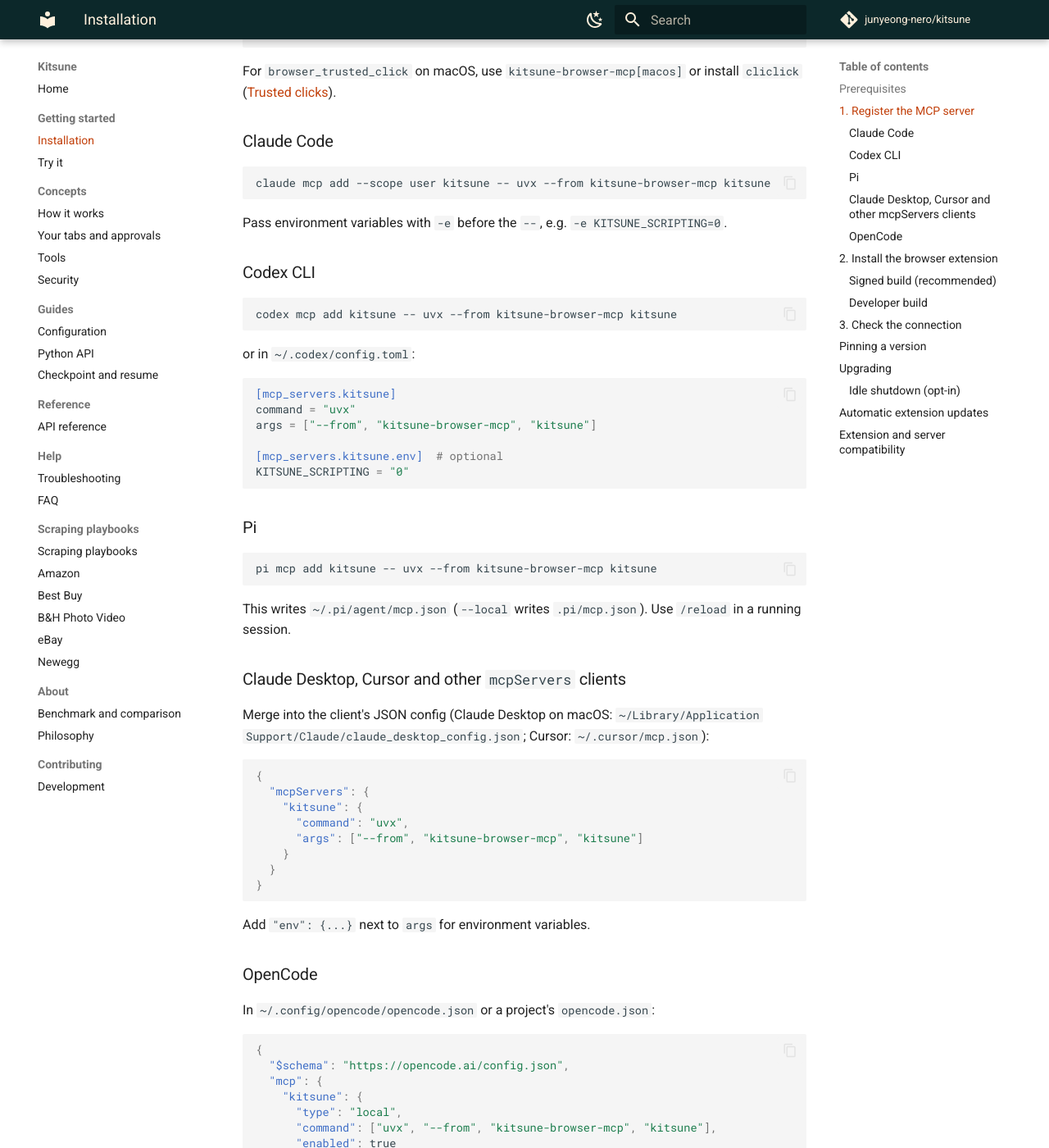
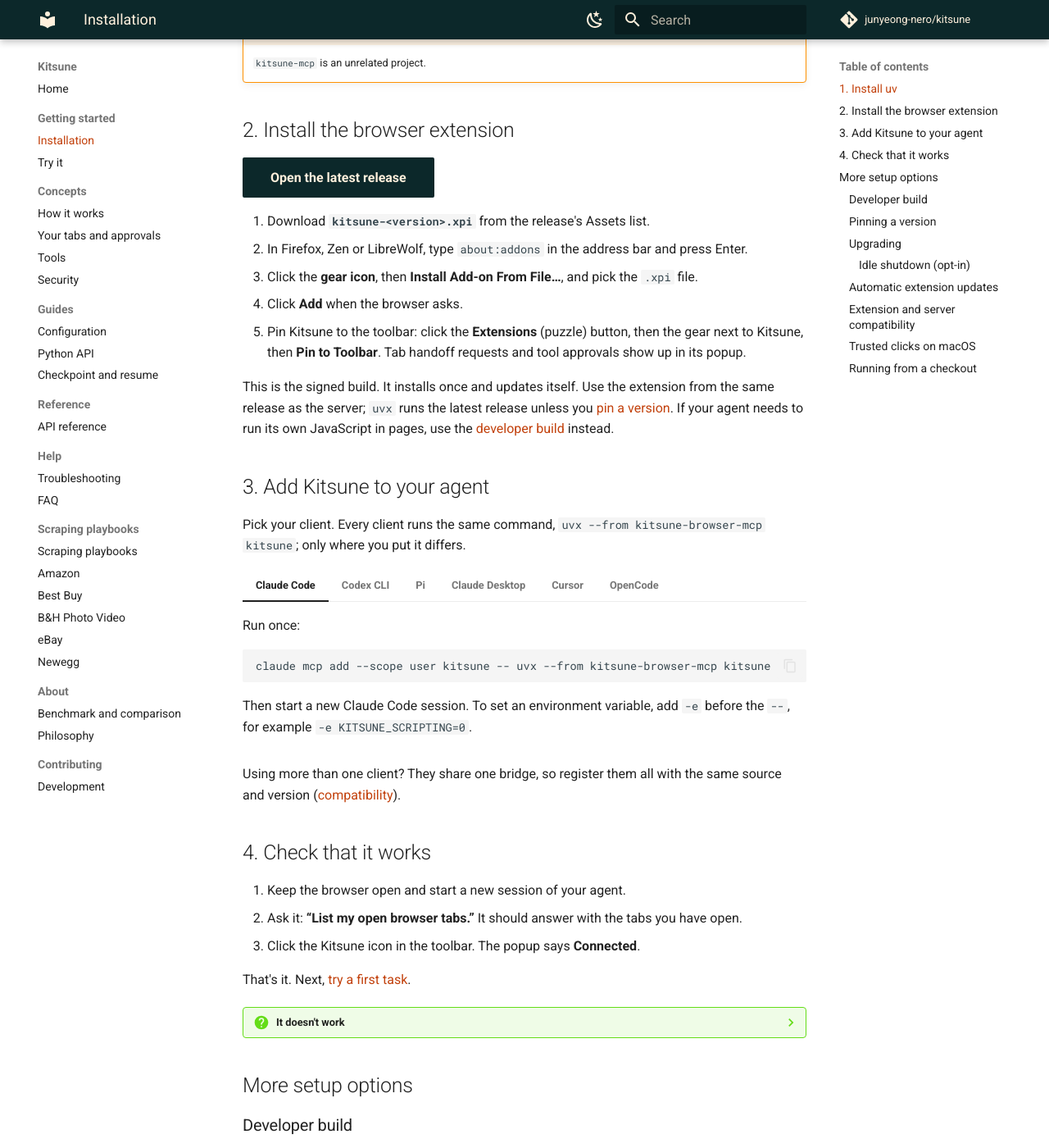
Before and after one commit to junyeong-nero/kitsune, an MkDocs documentation site: the page built from docs/installation.md, in a window 1280 px wide and 1400 px high, scrolled down 769 px. Shown: the whole window at 82% size. Built offline with MkDocs 1.6.1 and Material for MkDocs 9.7.7, drawn with Linux system fonts in a browser that asks for light colours; comment, search, counter and statistics services are not loaded; some of the changed text lies outside the part shown.

Commit message:
docs: make installation a four-step walkthrough with client tabs and a check

````diff
--- a/docs/installation.md
+++ b/docs/installation.md
@@ -1,142 +1,211 @@
 # Installation
 
-Kitsune has two parts:
+Kitsune has two parts: an **MCP server** that your agent starts for you, and a **browser
+extension** you install once. Four steps get you from nothing to a working agent.
 
-1. **The MCP server**, which your client launches over stdio. uv downloads and runs it.
-2. **The browser extension**, which you install yourself.
+!!! info "Before you start"
 
-The server starts a shared bridge daemon on demand, and the extension connects to it by itself.
-Setup problems: [Troubleshooting](troubleshooting.md#setup-and-installation). Running from a
-checkout: [Development](development.md).
+    - macOS or Linux
+    - Firefox 142+, Zen 1.23+ or LibreWolf
+    - An MCP client: Claude Code, Codex CLI, Pi, Claude Desktop, Cursor or OpenCode
 
-## Prerequisites
+## 1. Install uv
 
-- [uv](https://docs.astral.sh/uv/getting-started/installation/) (provides `uvx` and Python 3.10+).
-- Gecko 142+: Firefox 142+, Zen 1.23+ or LibreWolf.
-- macOS or Linux.
+[uv](https://docs.astral.sh/uv/getting-started/installation/) downloads and runs the Kitsune
+server. It provides `uvx` and Python 3.10+. Skip this step if `uvx --version` already works.
 
-## 1. Register the MCP server
+=== "Installer script"
 
-Every client runs the same stdio command:
+    ```bash
+    curl -LsSf https://astral.sh/uv/install.sh | sh
+    ```
 
-```text
-uvx --from kitsune-browser-mcp kitsune
-```
+=== "Homebrew"
 
-The package is `kitsune-browser-mcp`; `kitsune-mcp` is an unrelated project. To warm the uv cache
-and check the install without starting a daemon:
+    ```bash
+    brew install uv
+    ```
+
+Open a new terminal, then download Kitsune once to check that it runs:
 
 ```bash
 uvx --from kitsune-browser-mcp kitsune-bridge status
 ```
 
-For `browser_trusted_click` on macOS, use `kitsune-browser-mcp[macos]` or install `cliclick`
-([Trusted clicks](troubleshooting.md#trusted-clicks)).
+It prints `"status": "stopped"`. That is expected: your agent starts the bridge later.
 
-### Claude Code
+!!! warning "The package is `kitsune-browser-mcp`"
 
-```bash
-claude mcp add --scope user kitsune -- uvx --from kitsune-browser-mcp kitsune
-```
-
-Pass environment variables with `-e` before the `--`, e.g. `-e KITSUNE_SCRIPTING=0`.
-
-### Codex CLI
-
-```bash
-codex mcp add kitsune -- uvx --from kitsune-browser-mcp kitsune
-```
-
-or in `~/.codex/config.toml`:
-
-```toml
-[mcp_servers.kitsune]
-command = "uvx"
-args = ["--from", "kitsune-browser-mcp", "kitsune"]
-
-[mcp_servers.kitsune.env]  # optional
-KITSUNE_SCRIPTING = "0"
-```
-
-### Pi
-
-```bash
-pi mcp add kitsune -- uvx --from kitsune-browser-mcp kitsune
-```
-
-This writes `~/.pi/agent/mcp.json` (`--local` writes `.pi/mcp.json`). Use `/reload` in a running
-session.
-
-### Claude Desktop, Cursor and other `mcpServers` clients
-
-Merge into the client's JSON config (Claude Desktop on macOS:
-`~/Library/Application Support/Claude/claude_desktop_config.json`; Cursor: `~/.cursor/mcp.json`):
-
-```json
-{
-  "mcpServers": {
-    "kitsune": {
-      "command": "uvx",
-      "args": ["--from", "kitsune-browser-mcp", "kitsune"]
-    }
-  }
-}
-```
-
-Add `"env": {...}` next to `args` for environment variables.
-
-### OpenCode
-
-In `~/.config/opencode/opencode.json` or a project's `opencode.json`:
-
-```json
-{
-  "$schema": "https://opencode.ai/config.json",
-  "mcp": {
-    "kitsune": {
-      "type": "local",
-      "command": ["uvx", "--from", "kitsune-browser-mcp", "kitsune"],
-      "enabled": true
-    }
-  }
-}
-```
-
-GUI apps often don't inherit your shell `PATH`: if `uvx` isn't found, use the full path from
-`which uvx`. Several clients share one bridge; register them all with the same source and
-version ([compatibility](#extension-and-server-compatibility)).
+    `kitsune-mcp` is an unrelated project.
 
 ## 2. Install the browser extension
 
-Download the extension for the **same version** as the server from
-[GitHub Releases](https://github.com/junyeong-nero/kitsune/releases).
+[Open the latest release](https://github.com/junyeong-nero/kitsune/releases/latest){ .md-button .md-button--primary }
+
+1. Download **`kitsune-<version>.xpi`** from the release's Assets list.
+2. In Firefox, Zen or LibreWolf, type `about:addons` in the address bar and press Enter.
+3. Click the **gear icon**, then **Install Add-on From File…**, and pick the `.xpi` file.
+4. Click **Add** when the browser asks.
+5. Pin Kitsune to the toolbar: click the **Extensions** (puzzle) button, then the gear next to
+   Kitsune, then **Pin to Toolbar**. Tab handoff requests and tool approvals show up in its popup.
+
+This is the signed build. It installs once and updates itself. Use the extension from the same
+release as the server; `uvx` runs the latest release unless you [pin a version](#pinning-a-version).
+If your agent needs to run its own JavaScript in pages, use the [developer build](#developer-build)
+instead.
+
+<a id="1-register-the-mcp-server"></a>
+
+## 3. Add Kitsune to your agent
+
+Pick your client. Every client runs the same command, `uvx --from kitsune-browser-mcp kitsune`;
+only where you put it differs.
+
+=== "Claude Code"
+
+    Run once:
+
+    ```bash
+    claude mcp add --scope user kitsune -- uvx --from kitsune-browser-mcp kitsune
+    ```
+
+    Then start a new Claude Code session. To set an environment variable, add `-e` before the
+    `--`, for example `-e KITSUNE_SCRIPTING=0`.
+
+=== "Codex CLI"
+
+    Run once:
+
+    ```bash
+    codex mcp add kitsune -- uvx --from kitsune-browser-mcp kitsune
+    ```
+
+    Then start a new Codex session. Or add it to `~/.codex/config.toml` yourself:
+
+    ```toml
+    [mcp_servers.kitsune]
+    command = "uvx"
+    args = ["--from", "kitsune-browser-mcp", "kitsune"]
+
+    [mcp_servers.kitsune.env]  # optional
+    KITSUNE_SCRIPTING = "0"
+    ```
+
+=== "Pi"
+
+    Run once:
+
+    ```bash
+    pi mcp add kitsune -- uvx --from kitsune-browser-mcp kitsune
+    ```
+
+    This writes `~/.pi/agent/mcp.json` (`--local` writes `.pi/mcp.json`). In a running session,
+    type `/reload`.
+
+=== "Claude Desktop"
+
+    Add this to `~/Library/Application Support/Claude/claude_desktop_config.json` (macOS), merging
+    it with any `mcpServers` already there:
+
+    ```json
+    {
+      "mcpServers": {
+        "kitsune": {
+          "command": "uvx",
+          "args": ["--from", "kitsune-browser-mcp", "kitsune"]
+        }
+      }
+    }
+    ```
+
+    Quit and reopen Claude Desktop. If it can't find `uvx`, replace `"uvx"` with the full path
+    that `which uvx` prints: apps started from the Dock don't see your shell's `PATH`. Add
+    `"env": {...}` next to `args` for environment variables.
+
+=== "Cursor"
+
+    Add this to `~/.cursor/mcp.json`, merging it with any `mcpServers` already there:
+
+    ```json
+    {
+      "mcpServers": {
+        "kitsune": {
+          "command": "uvx",
+          "args": ["--from", "kitsune-browser-mcp", "kitsune"]
+        }
+      }
+    }
+    ```
+
+    Restart Cursor. If it can't find `uvx`, replace `"uvx"` with the full path that `which uvx`
+    prints. Add `"env": {...}` next to `args` for environment variables.
+
+=== "OpenCode"
+
+    Add this to `~/.config/opencode/opencode.json`, or to a project's `opencode.json`:
+
+    ```json
+    {
+      "$schema": "https://opencode.ai/config.json",
+      "mcp": {
+        "kitsune": {
+          "type": "local",
+          "command": ["uvx", "--from", "kitsune-browser-mcp", "kitsune"],
+          "enabled": true
+        }
+      }
+    }
+    ```
+
+    Then restart OpenCode.
+
+Using more than one client? They share one bridge, so register them all with the same source and
+version ([compatibility](#extension-and-server-compatibility)).
+
+## 4. Check that it works
+
+1. Keep the browser open and start a new session of your agent.
+2. Ask it: **“List my open browser tabs.”** It should answer with the tabs you have open.
+3. Click the Kitsune icon in the toolbar. The popup says **Connected**.
+
+That's it. Next, [try a first task](try-it.md).
+
+??? question "It doesn't work"
+
+    Check the bridge from a terminal:
+
+    ```bash
+    uvx --from kitsune-browser-mcp kitsune-bridge status
+    ```
+
+    - `"status": "stopped"`: the agent hasn't started Kitsune. Check step 3 and restart the agent.
+    - `"extension_connected": false`: the extension isn't connected. Check that it is installed and
+      enabled in `about:addons`, and that the browser is open.
+    - `"extension_connected": true`: the setup works. If a tool call still fails, its error's
+      `hint` says what to fix.
+
+    More in [Troubleshooting](troubleshooting.md#setup-and-installation).
+
+## More setup options
+
+### Developer build
+
+Only needed if your agent should run its own JavaScript in pages (`browser_evaluate`, JavaScript
+batch conditions), which Mozilla's policy keeps out of the signed build.
 
 | | Signed (`kitsune-<version>.xpi`) | Developer (`kitsune-extension-dev-<version>.zip`) |
 |---|---|---|
-| Install | Once; updates itself | Temporary; reload after every browser restart |
-| Agent JavaScript (`browser_evaluate`, JS batch conditions) | No (Mozilla policy) | Yes |
-
-`browser_status` reports the connected `extension_build` (`signed` or `dev`).
-
-### Signed build (recommended)
-
-1. Download `kitsune-<version>.xpi`.
-2. In `about:addons`, gear icon → **Install Add-on From File…**, select the XPI and approve.
-
-### Developer build
+| Install | Once; updates itself | Temporary; load it again after every browser restart |
+| Agent JavaScript | No | Yes |
 
 1. Download and unzip `kitsune-extension-dev-<version>.zip` (or use `extension/` from a checkout).
-2. In `about:debugging#/runtime/this-firefox`, **Load Temporary Add-on…** and select its
+2. Open `about:debugging#/runtime/this-firefox`, click **Load Temporary Add-on…** and pick its
    `manifest.json`.
 
 Both builds share an add-on ID; a loaded developer build replaces the signed one until restart.
+`browser_status` reports which one is connected as `extension_build` (`signed` or `dev`).
 
-## 3. Check the connection
-
-Restart the agent and ask it to list your tabs. An error's `hint` says what to fix;
-`browser_status` should report `"extension_connected": true`. Then [try a first task](try-it.md).
-
-## Pinning a version
+### Pinning a version
 
 ```bash
 claude mcp add --scope user kitsune -- uvx --from kitsune-browser-mcp==0.8.0 kitsune
@@ -149,7 +218,7 @@ ref:
 claude mcp add --scope user kitsune -- uvx --from "git+https://github.com/junyeong-nero/kitsune.git@<ref>#subdirectory=packages/kitsune-browser-mcp" kitsune
 ```
 
-## Upgrading
+### Upgrading
 
 **Server.** uvx keeps using its cached version. Refresh it, then reconnect the client:
 
@@ -168,7 +237,7 @@ interrupting other clients; `KITSUNE_NO_BRIDGE_RESTART=1` opts out. Manage it ma
 the developer build in `about:debugging`. A bridge restart does not reload extension code; reload
 existing tabs if their content scripts are outdated.
 
-### Idle shutdown (opt-in)
+#### Idle shutdown (opt-in)
 
 Set `KITSUNE_BRIDGE_IDLE_TIMEOUT` (seconds) in the MCP server environment, or run
 `kitsune-bridge start --idle-timeout SECONDS`, to stop the bridge after inactivity. Each HTTP call
@@ -176,7 +245,7 @@ counts as activity; the timer pauses while a request, extension command or `brow
 loop is running. The next tool call starts a fresh bridge. The first server to start the bridge
 decides the timeout.
 
-## Automatic extension updates
+### Automatic extension updates
 
 The signed build checks
 `https://github.com/junyeong-nero/kitsune/releases/latest/download/updates.json` about once a day
@@ -184,9 +253,18 @@ The signed build checks
 cached server; `browser_status` shows `extension_version` differing from `bridge_version` until you
 refresh the server. If you pin an old server, turn off automatic updates for Kitsune.
 
-## Extension and server compatibility
+### Extension and server compatibility
 
 - Install the server and extension from the same release or ref; they are tested only together.
 - Use one install source for all clients. A checkout's `build` hashes its `extension/` files and
   differs from a `uvx` install of the same commit, so mixed clients keep replacing the bridge.
   To mix sources anyway, set `KITSUNE_NO_BRIDGE_RESTART=1` and manage the bridge yourself.
+
+### Trusted clicks on macOS
+
+For `browser_trusted_click` on macOS, use `kitsune-browser-mcp[macos]` or install `cliclick`
+([Trusted clicks](troubleshooting.md#trusted-clicks)).
+
+### Running from a checkout
+
+See [Development](development.md).
--- a/mkdocs.yml
+++ b/mkdocs.yml
@@ -38,11 +38,19 @@ extra:
 
 markdown_extensions:
   - admonition
+  - attr_list
+  - pymdownx.details
   - tables
   - toc:
       permalink: true
   - pymdownx.highlight
   - pymdownx.superfences
+  # Content tabs (installation steps per client). Slugified ids make tabs linkable: #opencode.
+  - pymdownx.tabbed:
+      alternate_style: true
+      slugify: !!python/object/apply:pymdownx.slugs.slugify
+        kwds:
+          case: lower
   # index.md pulls in README.md so the home page and the README stay in sync.
   - pymdownx.snippets:
       check_paths: true
````
